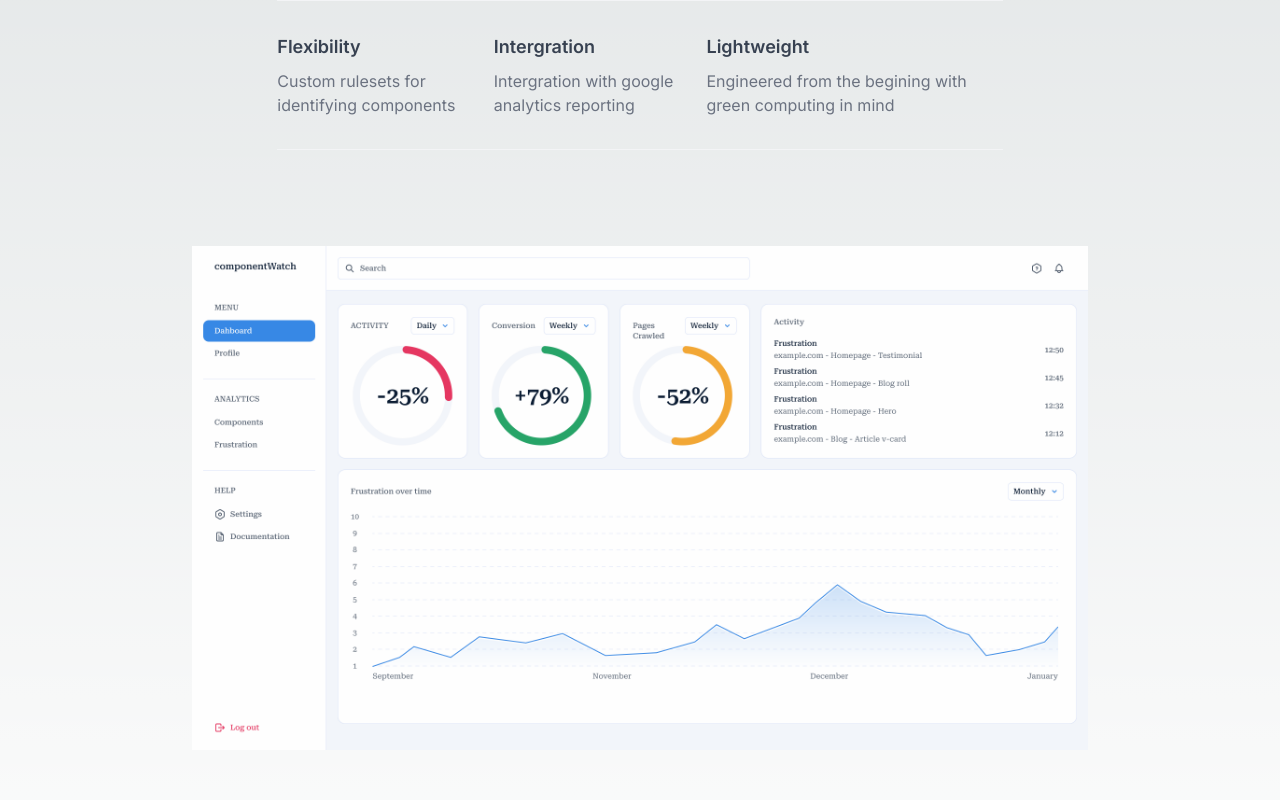
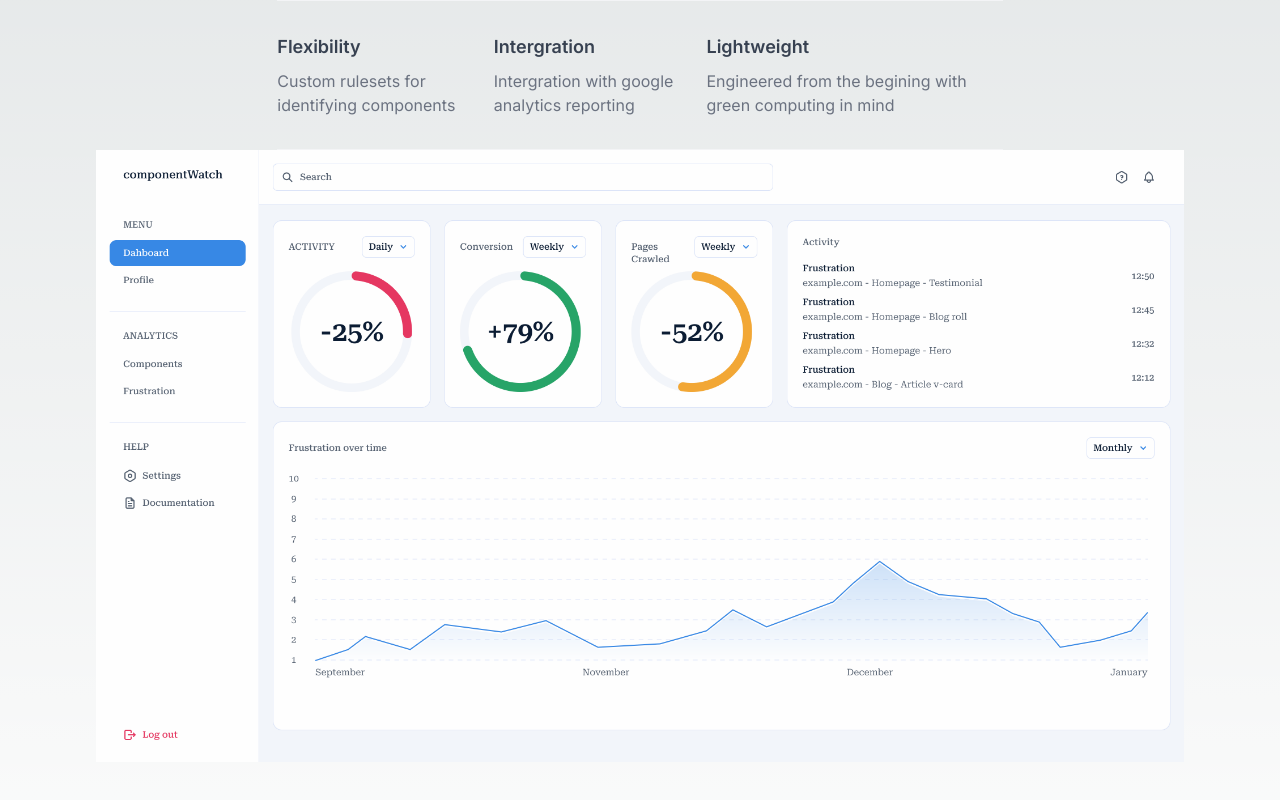
Before and after one commit to IslayAnderson/ComponentWatch, a Next.js app: page / in a window 1280 px wide. Shown: the part 732-1532 px from the top of the page. Built offline with nearby package versions, Linux system fonts and the light colour scheme.

Commit message:
remove padding from screenshot parent

```diff
--- a/src/app/page.tsx
+++ b/src/app/page.tsx
@@ -39,7 +39,7 @@
                   </div>
               </div>
           </div>
-          <div className="flex min-h-screen flex-col items-center justify-between p-24">
+          <div className="flex min-h-screen flex-col items-center justify-between">
             <Image src="/Design.png" width="3840" height="2160" alt="screenshot of componentWatch Dashboard Alpha"/>
           </div>
       </div>
```
